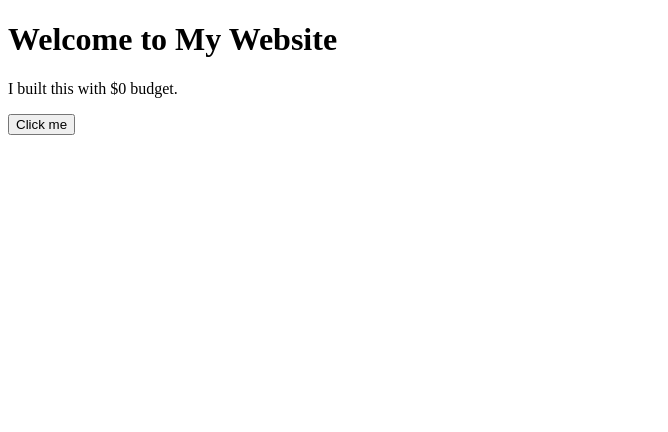
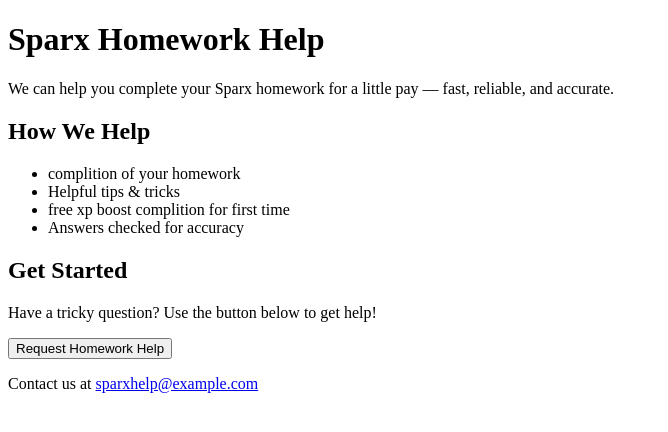
Before and after one commit to A2393/A2393.github.io, a plain HTML site: page index.html in a window 1280 px wide. Shown: the whole page, without its empty margins (0-668 px from the left). Drawn offline with Linux system fonts and the light colour scheme.

Commit message:
Update index.html

```diff
--- a/index.html
+++ b/index.html
@@ -1,16 +1,37 @@
 <!DOCTYPE html>
 <html lang="en">
 <head>
-  <meta charset="UTF-8">
-  <title>My Website</title>
-  <link rel="stylesheet" href="style.css">
+  <meta charset="UTF-8" />
+  <title>Sparx Homework Help</title>
+  <link rel="stylesheet" href="style.css" />
 </head>
 <body>
+  <header>
+    <h1>Sparx Homework Help</h1>
+    <p>We can help you complete your Sparx homework for a little pay — fast, reliable, and accurate.</p>
+  </header>
 
-  <h1>Welcome to My Website</h1>
-  <p>I built this with $0 budget.</p>
+  <main>
+    <section>
+      <h2>How We Help</h2>
+      <ul>
+        <li>complition of your homework </li>
+        <li>Helpful tips & tricks</li>
+        <li> free xp boost complition for first time </li>
+        <li>Answers checked for accuracy</li>
+      </ul>
+    </section>
 
-  <button id="btn">Click me</button>
+    <section>
+      <h2>Get Started</h2>
+      <p>Have a tricky question? Use the button below to get help!</p>
+      <button id="help-btn">Request Homework Help</button>
+    </section>
+  </main>
+
+  <footer>
+    <p>Contact us at <a href="mailto:sparxhelp@example.com">sparxhelp@example.com</a></p>
+  </footer>
 
   <script src="script.js"></script>
 </body>
```
